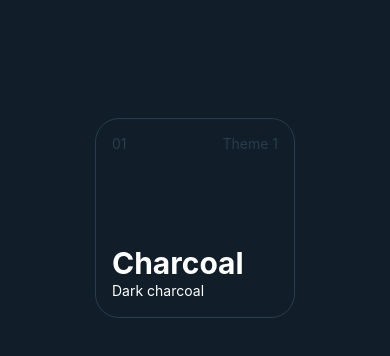
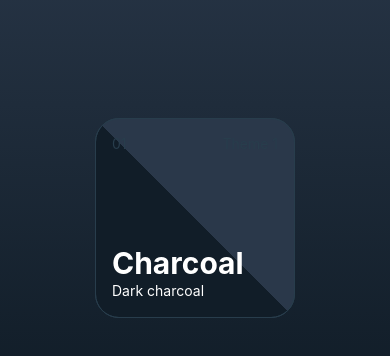
Before and after one commit to fresatto/theme-carousel-4-fun, a React Native app: screen / in a window 390 px wide. Shown: the part 204-560 px from the top of the page. Built offline with nearby package versions, Linux system fonts and the light colour scheme.

Commit message:
feat: separating gradients into new components

```diff
--- a/package.json
+++ b/package.json
@@ -10,6 +10,7 @@
   },
   "dependencies": {
     "expo": "~54.0.31",
+    "expo-linear-gradient": "~15.0.8",
     "expo-status-bar": "~3.0.9",
     "nativewind": "4.1.23",
     "react": "19.1.0",
--- a/src/App.tsx
+++ b/src/App.tsx
@@ -1,15 +1,16 @@
 import { Text, View } from "react-native";
 import { themes } from "./themes";
-import { useState } from "react";
 
 import "../global.css";
+import { LinearGradient } from "expo-linear-gradient";
+import { FullScreenBackground } from "./components/FullScreenBackground";
+import { RoundedCardBackgorund } from "./components/RoundedCardBackground";
 
 export default function App() {
   return (
-    <View style={themes["charcoal"]} className="flex-1">
-      <View className="flex-1 bg-gradient-from">
-        <View className="flex-1 items-center justify-center">
-          {/* Quadrado */}
+    <View style={themes["charcoal"]} className="flex-1 bg-red-300">
+      <FullScreenBackground colors={["#2a384a", "#111d28"]}>
+        <RoundedCardBackgorund colors={["#111d28", "#2a384a"]}>
           <View className="w-[200px] h-[200px] border border-contrast rounded-3xl p-4 justify-between">
             <View className="flex-row items-center justify-between">
               <Text className="text-contrast">01</Text>
@@ -22,8 +23,8 @@ export default function App() {
               <Text className="text-contrast-text text-sm">Dark charcoal</Text>
             </View>
           </View>
-        </View>
-      </View>
+        </RoundedCardBackgorund>
+      </FullScreenBackground>
     </View>
   );
 }
--- /dev/null
+++ b/src/components/FullScreenBackground.tsx
@@ -0,0 +1,20 @@
+import { LinearGradient, LinearGradientProps } from "expo-linear-gradient";
+
+type FullScreenBackgroundProps = LinearGradientProps & {
+  children: React.ReactNode;
+};
+
+export function FullScreenBackground({
+  children,
+  colors,
+}: FullScreenBackgroundProps) {
+  return (
+    <LinearGradient
+      colors={colors}
+      locations={[0.1, 0.7]}
+      style={{ flex: 1, alignItems: "center", justifyContent: "center" }}
+    >
+      {children}
+    </LinearGradient>
+  );
+}
--- /dev/null
+++ b/src/components/RoundedCardBackground.tsx
@@ -0,0 +1,30 @@
+import { LinearGradient, LinearGradientProps } from "expo-linear-gradient";
+
+type RoundedCardBackgorundProps = LinearGradientProps & {
+  children: React.ReactNode;
+};
+
+export function RoundedCardBackgorund({
+  children,
+  colors,
+}: RoundedCardBackgorundProps) {
+  return (
+    <LinearGradient
+      colors={colors}
+      locations={[0.5, 0.1]}
+      start={{ x: 0, y: 1 }}
+      end={{ x: 1, y: 0 }}
+      style={{
+        width: 200,
+        height: 200,
+        alignItems: "center",
+        justifyContent: "center",
+        borderWidth: 1,
+        borderColor: "#283d4c",
+        borderRadius: 24,
+      }}
+    >
+      {children}
+    </LinearGradient>
+  );
+}
```
Also changed, not shown: 1 other file (tests, documents, lock files or other folders).
